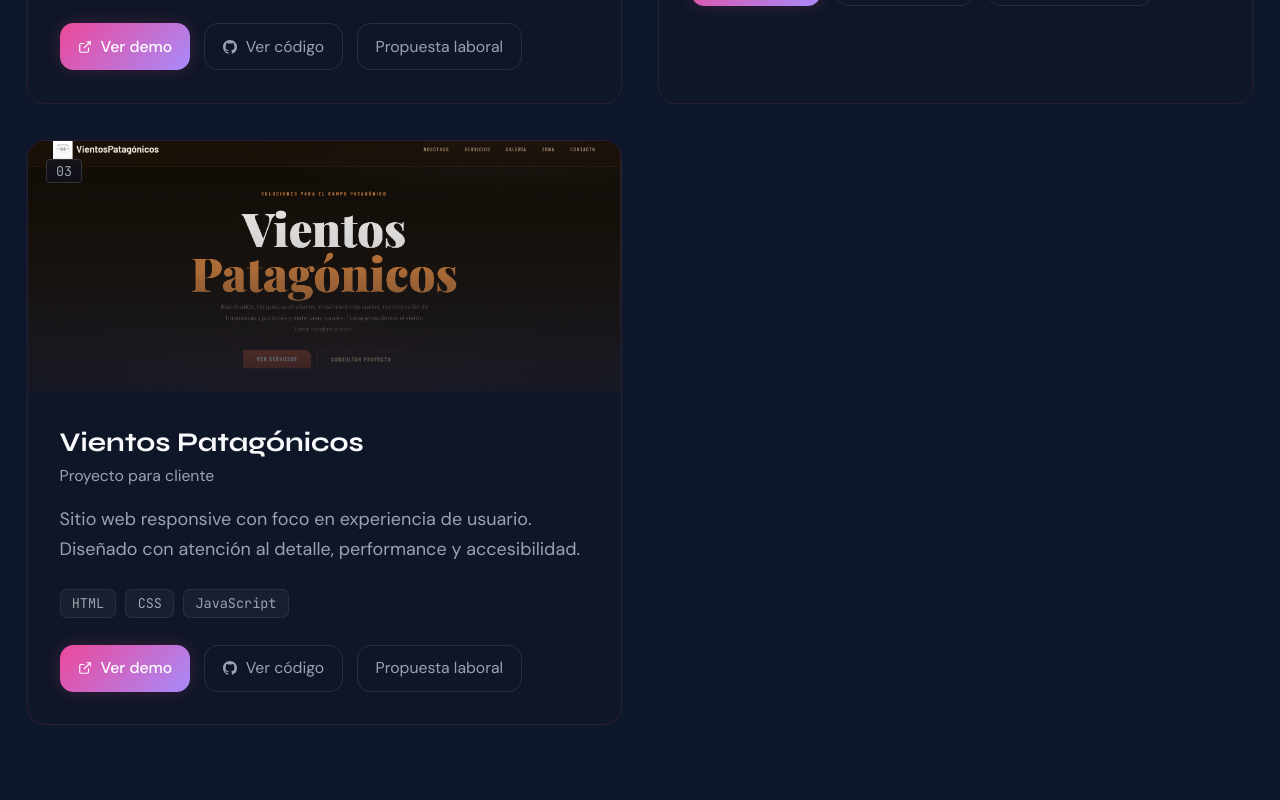
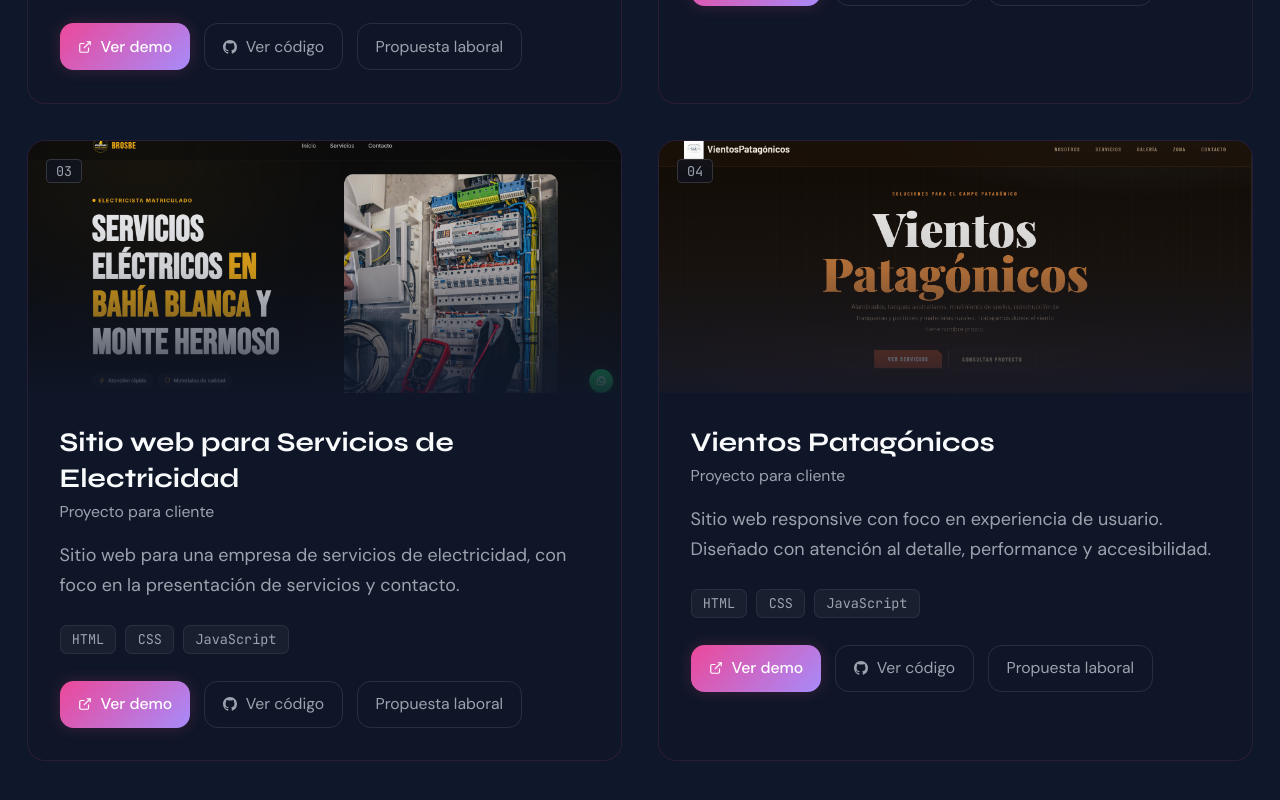
Before and after one commit to belenburgos20/portfolio-web, a React (Vite) app: page / in a window 1280 px wide. Shown: the part 3333-4133 px from the top of the page. Built offline with nearby package versions, Linux system fonts and the light colour scheme.

Commit message:
Agregar proyecto

```diff
--- a/src/data/portfolio.ts
+++ b/src/data/portfolio.ts
@@ -70,6 +70,26 @@ export const projects = [
   },
   {
     id: 3,
+    title: "Sitio web para Servicios de Electricidad",
+    subtitle: "Proyecto para cliente",
+    description:
+      "Sitio web para una empresa de servicios de electricidad, con foco en la presentación de servicios y contacto.",
+    highlights: [
+      "Diseño responsive mobile-first",
+      "UX/UI cuidada",
+      "Animaciones CSS",
+      "Deploy en Vercel",
+    ],
+    preview: "/previews/brosbe.png",
+    stack: ["HTML", "CSS", "JavaScript"],
+    links: {
+      code: "https://github.com/belenburgos20/proyecto-brosbe",
+      demo: "https://brosbe.vercel.app/",
+    },
+    featured: false,
+  },
+  {
+    id: 4,
     title: "Vientos Patagónicos",
     subtitle: "Proyecto para cliente",
     description:
```
Also changed, not shown: public/previews/brosbe.png (added).
